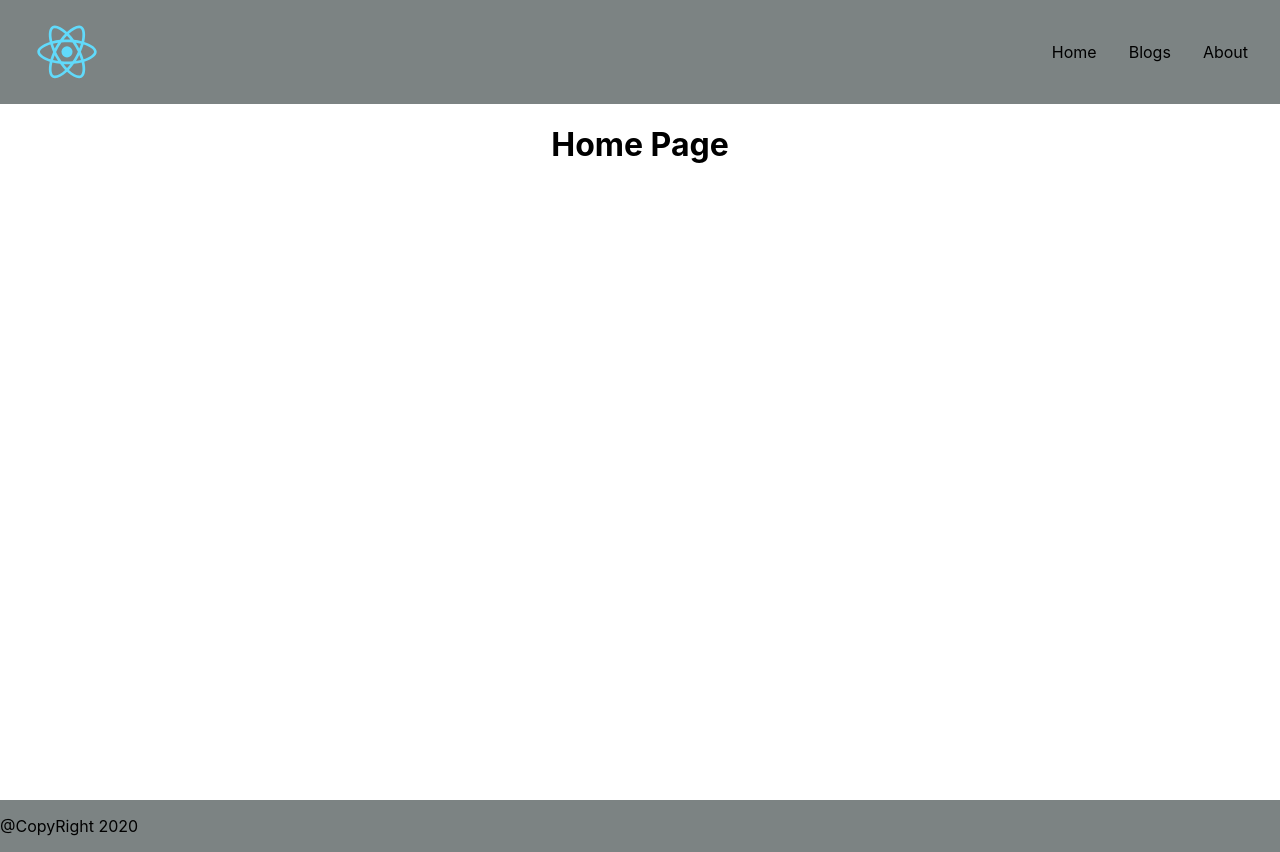
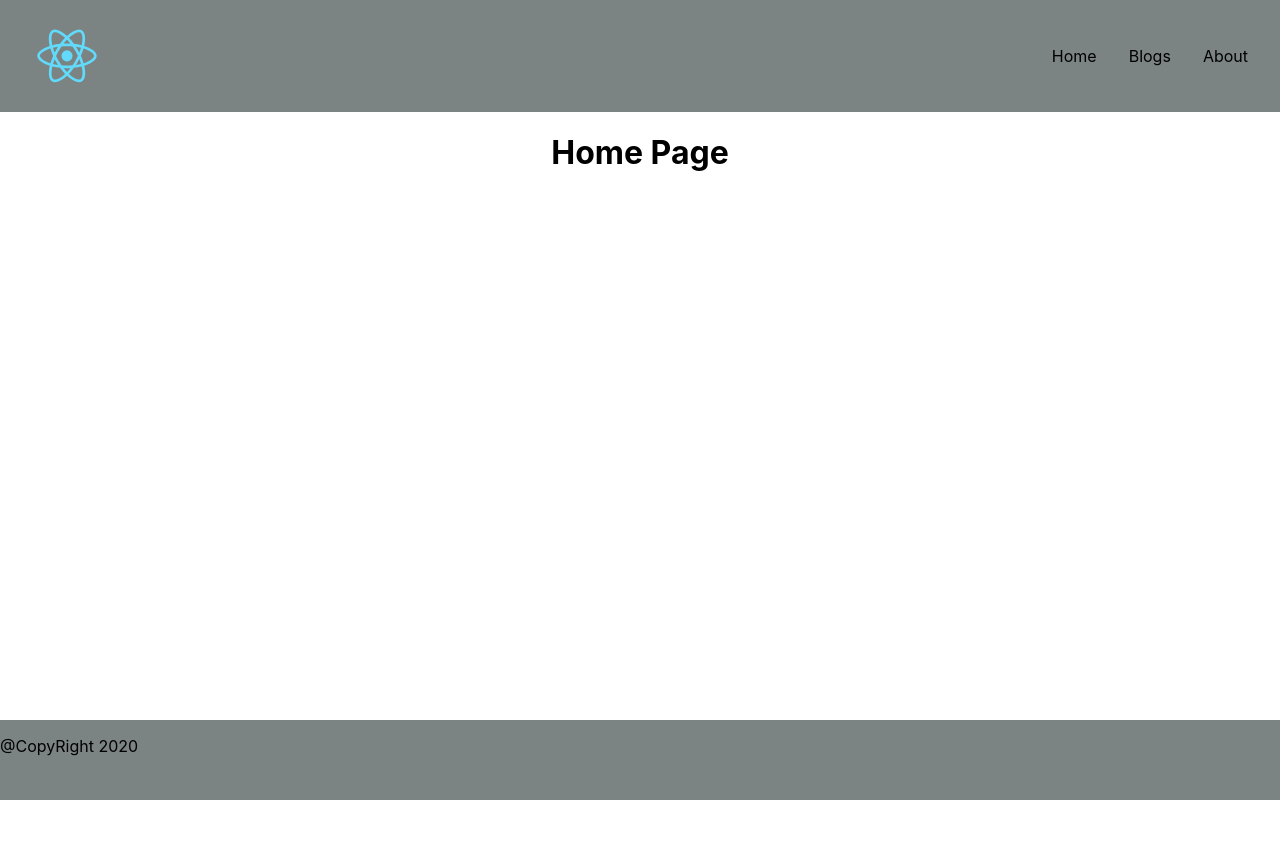
Before and after one commit to mistycal98/react-routing-blogs, a React (Create React App) app: page / in a window 1280 px wide. After the commit the page ends 800 px from the top, so only its background shows below. Built offline with nearby package versions, Linux system fonts and the light colour scheme.

Commit message:
Added flexbox to whole website

```diff
--- a/src/App.css
+++ b/src/App.css
@@ -3,6 +3,7 @@
 }
 
 .main {
+  height: 100vh;
   display: flex;
   flex-direction: column;
 }
--- a/src/components/Body.module.scss
+++ b/src/components/Body.module.scss
@@ -1,3 +1,3 @@
 .body {
-  min-height: calc(100vh - 13vh);
+	flex: 1;
 }
```
